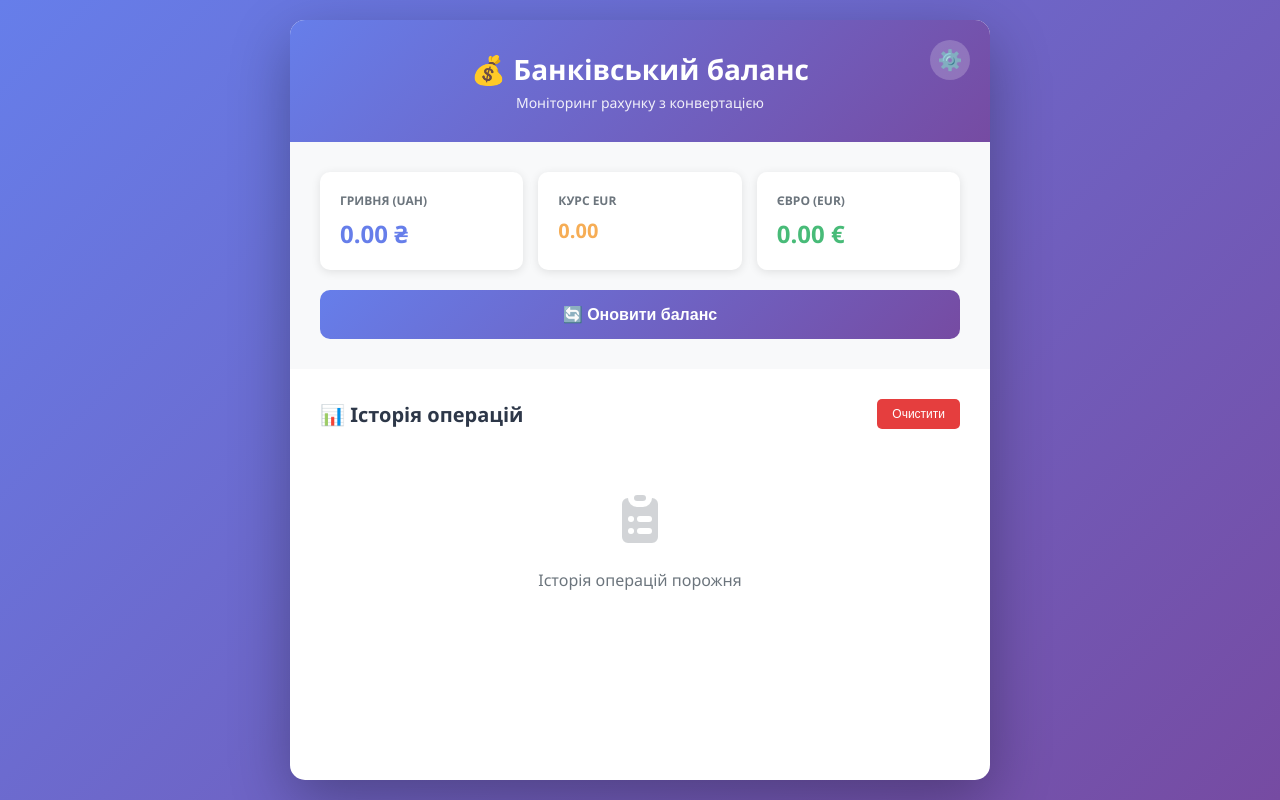
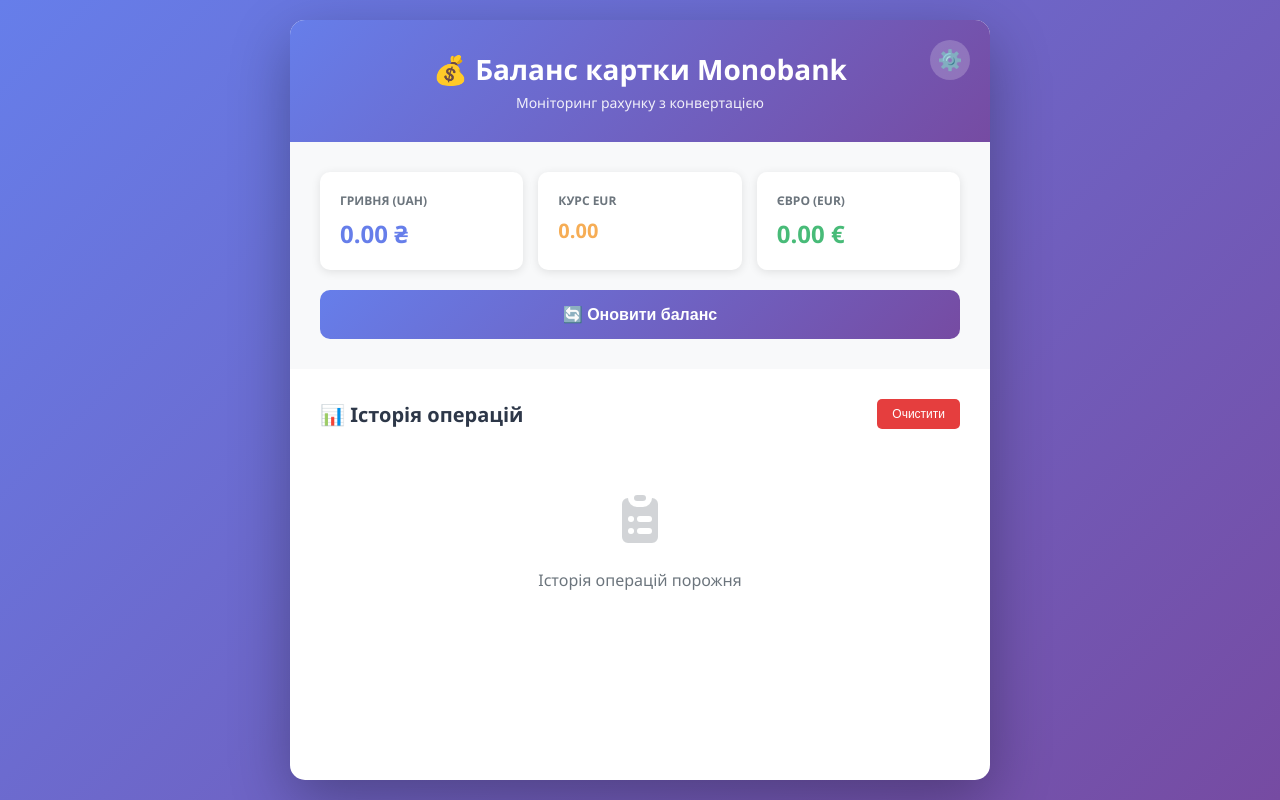
Before and after one commit to TsVV/MonoBalance, an Electron app: page index.html in a window 1280 px wide. Drawn offline with Linux system fonts and the light colour scheme.

Commit message:
Косметичні виправлення

```diff
--- a/index.html
+++ b/index.html
@@ -3,7 +3,7 @@
 <head>
   <meta charset="UTF-8">
   <meta name="viewport" content="width=device-width, initial-scale=1.0">
-  <title>Банківський баланс</title>
+  <title>Моніторинг балансу Monobank 1.0.0</title>
   <style>
     * {
       margin: 0;
@@ -406,7 +406,7 @@
   <div class="container">
     <div class="header">
       <button class="settings-btn" id="settingsBtn" title="Налаштування">⚙️</button>
-      <h1>💰 Банківський баланс</h1>
+      <h1>💰 Баланс картки Monobank</h1>
       <p>Моніторинг рахунку з конвертацією</p>
     </div>
 
```
Also changed, not shown: package.json (+21 -11 lines).
